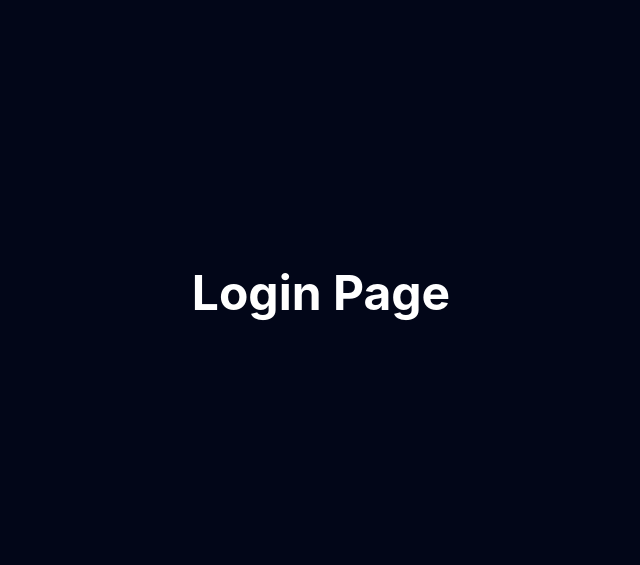
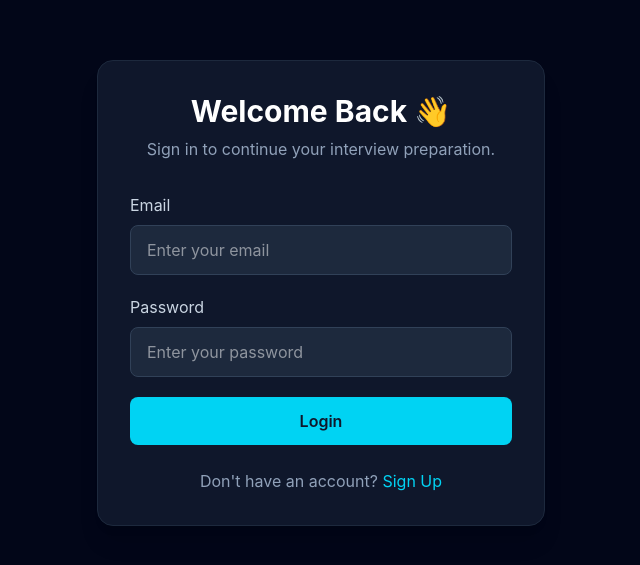
Before and after one commit to siddhus-droid/interview-ai, a React (Vite) app in the folder client/: page /login in a window 1280 px wide. Shown: the part 107-672 px from the top of the page, without its empty margins (319-959 px from the left). Built offline with nearby package versions, Linux system fonts and the light colour scheme.

Commit message:
Design professional login page

```diff
--- a/client/src/components/Navbar.tsx
+++ b/client/src/components/Navbar.tsx
@@ -1,37 +1,37 @@
-import { Link } from "react-router-dom";
+import { NavLink } from "react-router-dom";
+
 function Navbar() {
+  const navLinkClass = ({ isActive }: { isActive: boolean }) =>
+    isActive
+      ? "text-cyan-400 font-semibold"
+      : "text-white hover:text-cyan-400 transition";
+
   return (
-      <nav className="w-full border-b border-slate-800">
-        <div className="max-w-7xl mx-auto flex items-center justify-between px-8 py-5">
+    <nav className="bg-slate-900 text-white shadow-md">
+      <div className="max-w-7xl mx-auto flex items-center justify-between px-8 py-4">
+        <NavLink
+          to="/"
+          className="text-2xl font-bold text-cyan-400"
+        >
+          InterviewAI
+        </NavLink>
 
-          <h1 className="text-2xl font-bold text-cyan-400 cursor-pointer">
-            InterviewAI
-          </h1>
+        <div className="flex items-center gap-6">
+          <NavLink to="/" className={navLinkClass}>
+            Home
+          </NavLink>
 
-          <div className="hidden md:flex items-center gap-8">
-            <a href="#" className="hover:text-cyan-400 transition">
-              Home
-            </a>
+          <NavLink to="/login" className={navLinkClass}>
+            Login
+          </NavLink>
 
-            <a href="#" className="hover:text-cyan-400 transition">
-              Features
-            </a>
-
-            <a href="#" className="hover:text-cyan-400 transition">
-              About
-            </a>
+          <NavLink
+            to="/signup"
+            className="bg-cyan-400 text-slate-900 px-4 py-2 rounded-lg font-semibold hover:bg-cyan-300 transition"
+          >
+            Sign Up
+          </NavLink>
         </div>
-
-          <div className="flex gap-3">
-            <button className="px-4 py-2 border border-cyan-400 rounded-lg hover:bg-cyan-400 hover:text-black transition">
-              Login
-            </button>
-
-            <button className="px-4 py-2 bg-cyan-400 text-black rounded-lg font-semibold hover:bg-cyan-300 transition">
-              Sign Up
-            </button>
-          </div>
-
       </div>
     </nav>
   );
--- a/client/src/pages/Login.tsx
+++ b/client/src/pages/Login.tsx
@@ -1,11 +1,56 @@
+import { Link } from "react-router-dom";
+
 function Login() {
-    return (
-      <div className="min-h-screen flex items-center justify-center bg-slate-950 text-white">
-        <h1 className="text-5xl font-bold">
-          Login Page
+  return (
+    <div className="min-h-screen bg-slate-950 flex items-center justify-center px-4">
+      <div className="w-full max-w-md bg-slate-900 rounded-2xl p-8 shadow-xl border border-slate-800">
+        <h1 className="text-3xl font-bold text-center text-white">
+          Welcome Back 👋
         </h1>
+
+        <p className="text-slate-400 text-center mt-2">
+          Sign in to continue your interview preparation.
+        </p>
+
+        <form className="mt-8 space-y-5">
+          <div>
+            <label className="block text-slate-300 mb-2">Email</label>
+            <input
+              type="email"
+              placeholder="Enter your email"
+              className="w-full px-4 py-3 rounded-lg bg-slate-800 text-white border border-slate-700 focus:outline-none focus:border-cyan-400"
+            />
+          </div>
+
+          <div>
+            <label className="block text-slate-300 mb-2">Password</label>
+            <input
+              type="password"
+              placeholder="Enter your password"
+              className="w-full px-4 py-3 rounded-lg bg-slate-800 text-white border border-slate-700 focus:outline-none focus:border-cyan-400"
+            />
+          </div>
+
+          <button
+            type="submit"
+            className="w-full bg-cyan-400 text-slate-900 py-3 rounded-lg font-semibold hover:bg-cyan-300 transition"
+          >
+            Login
+          </button>
+        </form>
+
+        <p className="text-slate-400 text-center mt-6">
+          Don't have an account?{" "}
+          <Link
+            to="/signup"
+            className="text-cyan-400 hover:underline"
+          >
+            Sign Up
+          </Link>
+        </p>
       </div>
-    );
-  }
+    </div>
+  );
+}
 
-  export default Login;
+export default Login;
```
Lines whose indentation alone changed are shown as unchanged.
